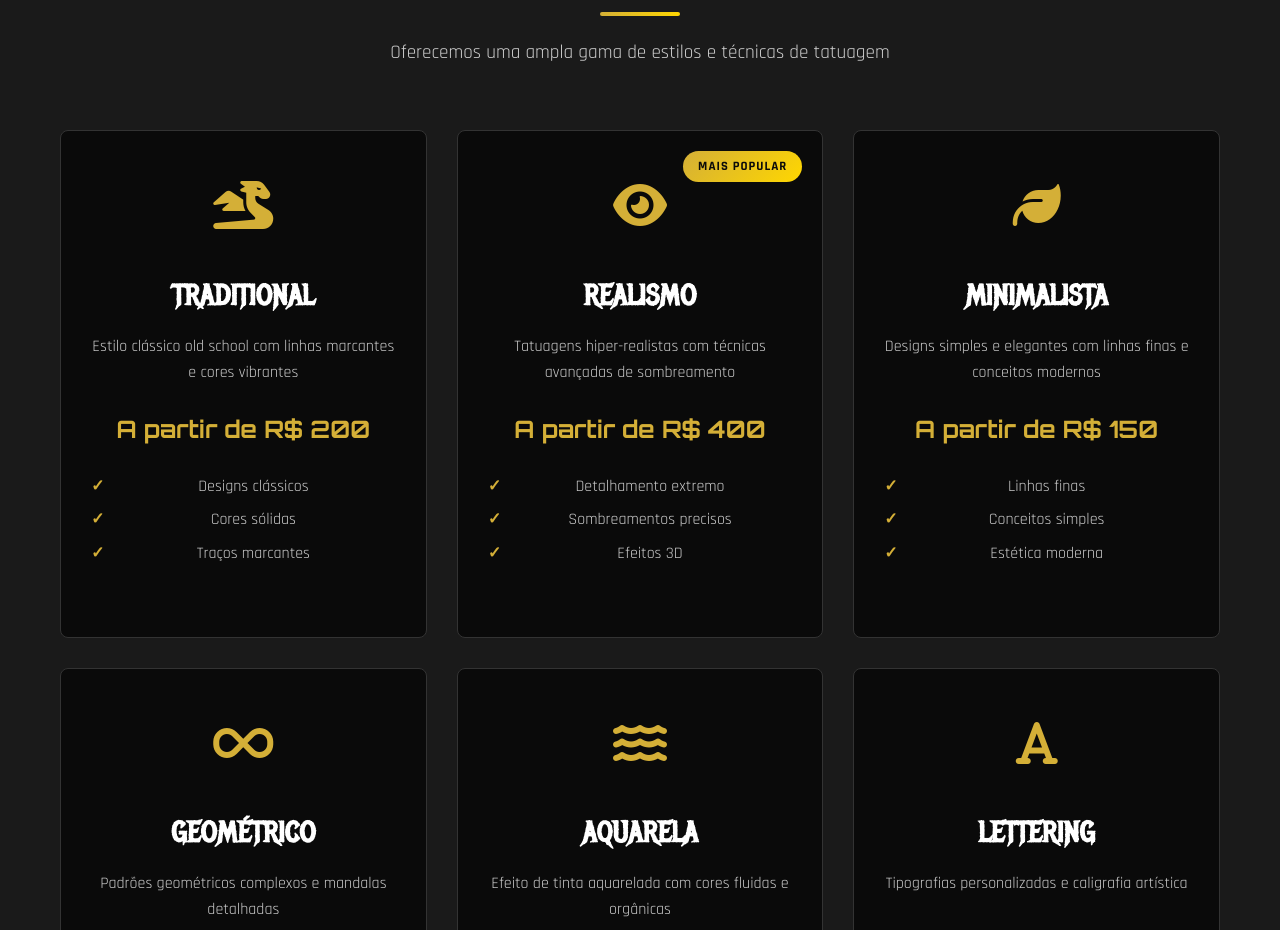
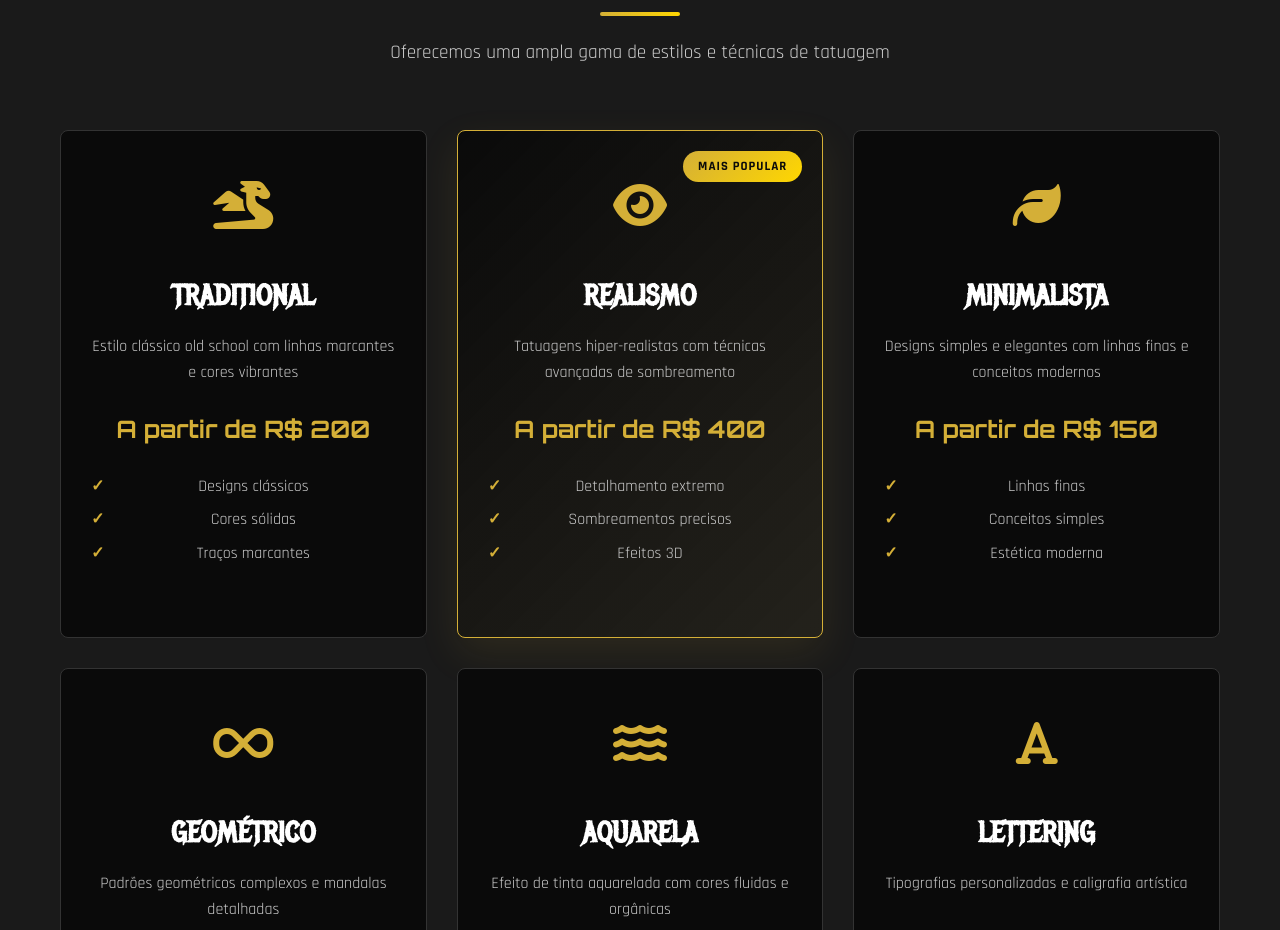
Before and after one commit to EVERTON100792/Sistema-Financeiro-superbase, a plain HTML site: page index.html in a window 1280 px wide. Shown: the part 2160-3090 px from the top of the page. Drawn offline with Linux system fonts and the light colour scheme; a web font is replaced by a local one.

Commit message:
styles.css

```diff
--- a/styles.css
+++ b/styles.css
@@ -660,9 +660,12 @@ section[id] {
     box-shadow: 0 15px 40px rgba(212, 175, 55, 0.1);
 }
 
-.service-card.featured {
+/* Alterado de .featured para .selected */
+.service-card.selected {
     border-color: var(--accent-gold);
     background: linear-gradient(135deg, var(--primary-black) 0%, rgba(212, 175, 55, 0.05) 100%);
+    transform: translateY(-10px); /* Adicionado para manter o efeito de elevação */
+    box-shadow: 0 15px 40px rgba(212, 175, 55, 0.1); /* Adicionado para manter a sombra */
 }
 
 .featured-badge {
```
